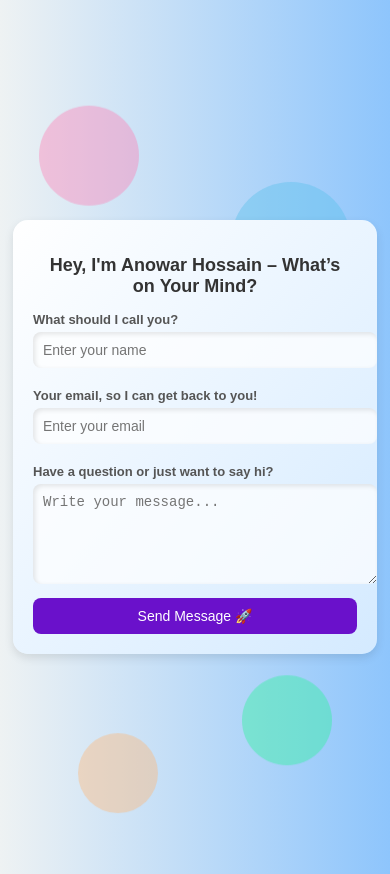
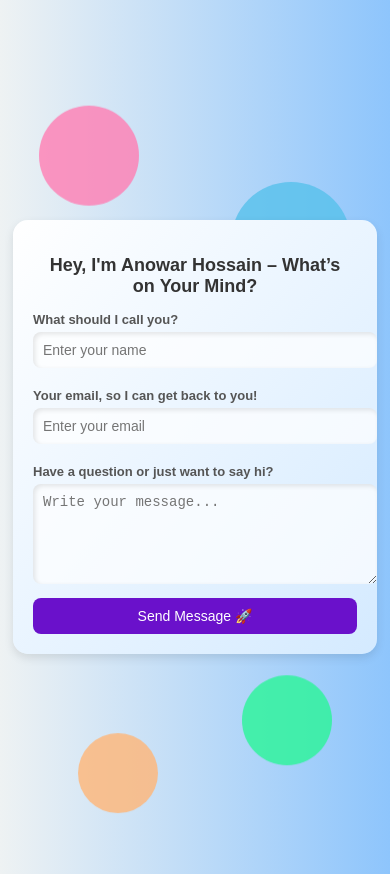
Before and after one commit to AnowarOHossain/Contact-Form, a plain HTML site: page index.html in a window 390 px wide. Drawn offline with Linux system fonts and the light colour scheme.

Commit message:
responsive opacity is now okay

```diff
--- a/index.html
+++ b/index.html
@@ -154,7 +154,7 @@
     }
 
     .bubble {
-        opacity: 0.4;
+        opacity: 0.8;
     }
 }
     </style>
```
